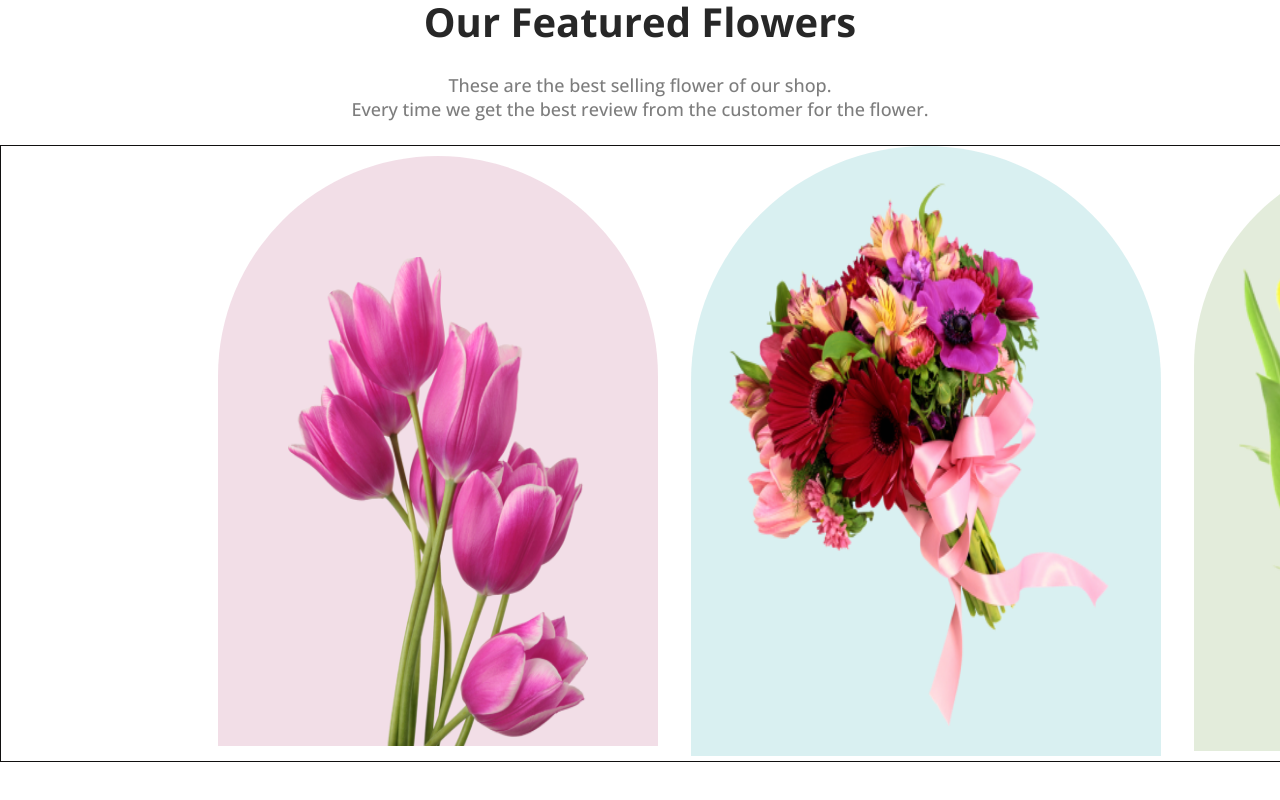
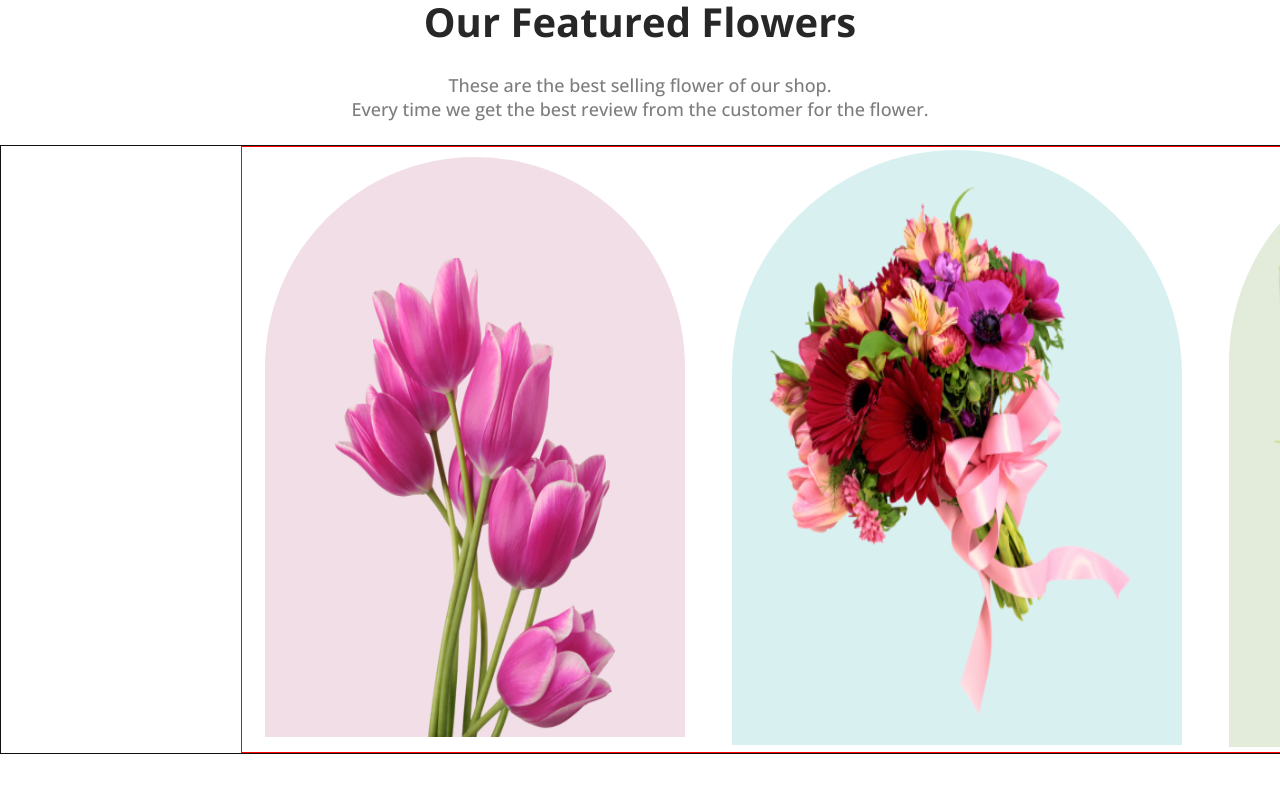
Before and after one commit to hiraBiswas/flower-shop-repo, a plain HTML site: page index.html in a window 1280 px wide. Shown: the part 1026-1826 px from the top of the page. Drawn offline with nearby package versions, Linux system fonts and the light colour scheme.

Commit message:
featured image style modified

```diff
--- a/Styles/flower.css
+++ b/Styles/flower.css
@@ -82,22 +82,23 @@ padding-top: 170px;
     display: flex;
     align-items: center;
     justify-content: space-around;
-    padding: 0px 200px;
+    margin: 0px 240px;
     width: 1440px;
+    border:red 1px solid ;
 }
 
 #feature-image-1{
     background: rgba(167, 33, 98, 0.15);
     border-radius: 300px 300px 0px 0px;
-    width: 300px;
-    height: 490px;
+    width: 280px;
+    height: 480px;
     padding: 100px 70px 0px 70px;
 
 }
 
 #feature-image-2{
-    width: 430px;
-height: 550px;
+    width: 410px;
+height: 535px;
     border-radius: 300px 300px 0px 0px;
     background: rgba(5, 151, 160, 0.15);
     padding: 30px 20px 30px 20px;
```
